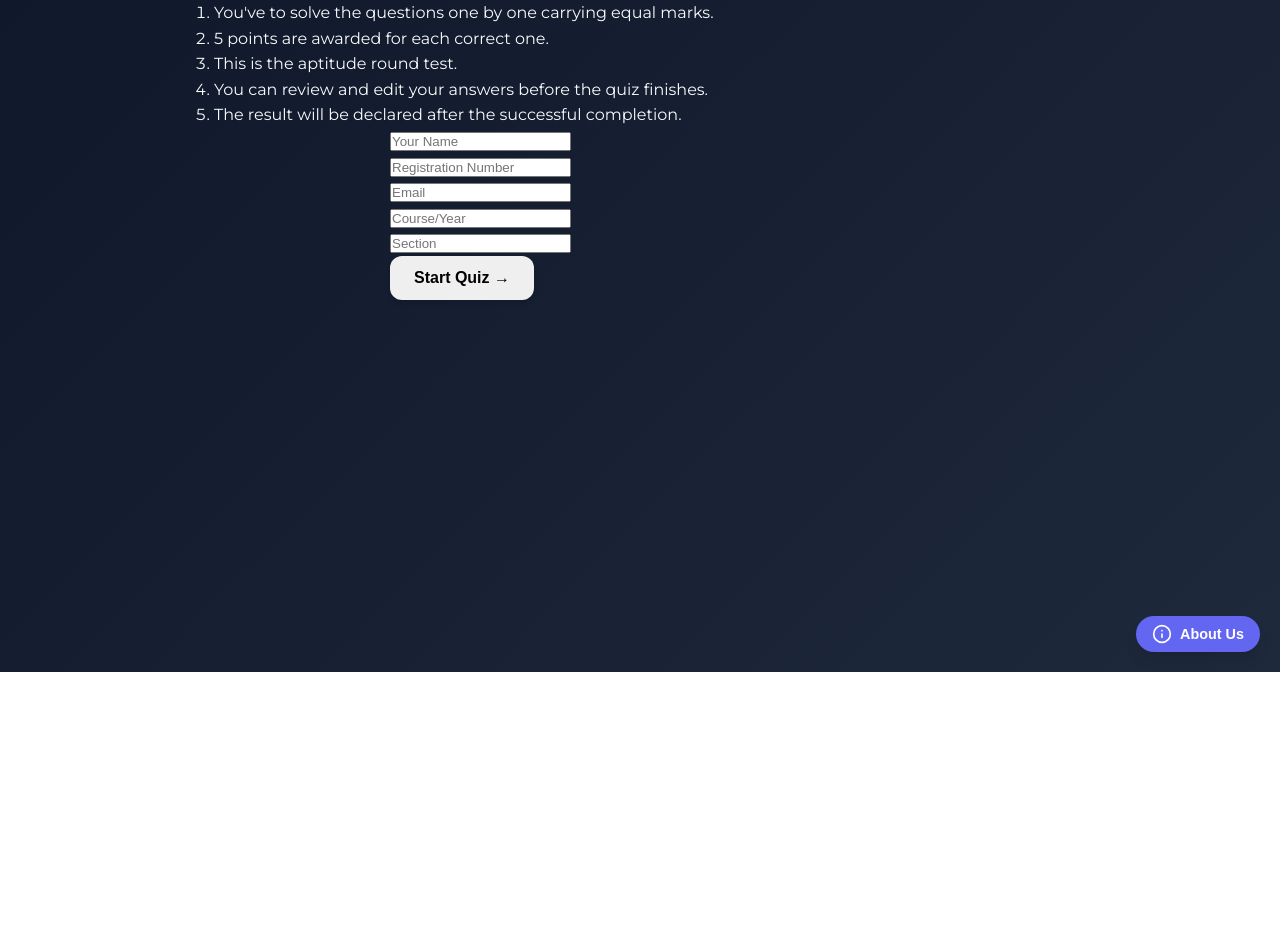
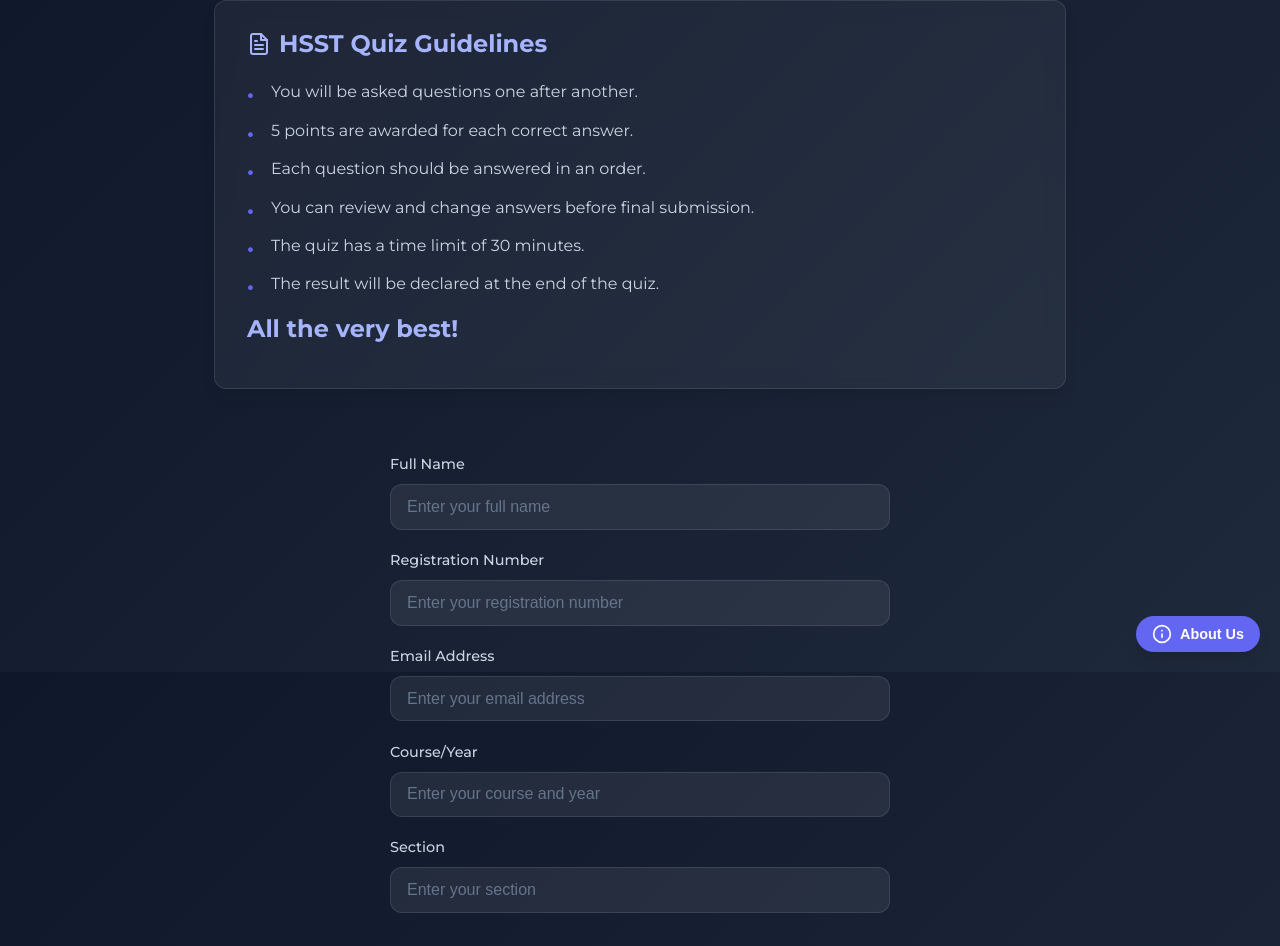
Before and after one commit to Hridesh-Srivastava/quiz-app-frontend, a React (Vite) app: page / in a window 1280 px wide. Shown: the part 128-1074 px from the top of the page. Before the commit the page ends 800 px from the top, so only its background shows below. Built offline with nearby package versions, Linux system fonts and the light colour scheme.

Commit message:
fix: Address minor bugs in user authentication flow and improve session handling

```diff
--- a/src/components/Main.jsx
+++ b/src/components/Main.jsx
@@ -1,340 +1,210 @@
-// "use client"
+"use client"
 
-// import { useRef, useState, useEffect } from "react"
-// import { useDispatch } from "react-redux"
-// import { useNavigate } from "react-router-dom"
-// import { setUserData } from "../redux/result_reducer.js"
-// import "../styles/main.css"
-// import axios from "axios"
-
-// export default function Main() {
-//   const nameRef = useRef(null)
-//   const regNumberRef = useRef(null)
-//   const emailRef = useRef(null)
-//   const courseYearRef = useRef(null)
-//   const sectionRef = useRef(null)
-//   const [loading, setLoading] = useState(false)
-//   const [error, setError] = useState(null)
-//   const dispatch = useDispatch()
-//   const navigate = useNavigate()
-
-//   // Clear any existing timer data when returning to registration page
-//   useEffect(() => {
-//     const clearPreviousTimer = async () => {
-//       const regNumber = localStorage.getItem("lastRegistrationNumber")
-//       if (regNumber) {
-//         try {
-//           await axios.delete(`${import.meta.env.VITE_REACT_APP_SERVER_HOSTNAME}/api/timer/${regNumber}`, {
-//             timeout: 3000,
-//           })
-//           localStorage.removeItem("lastRegistrationNumber")
-//         } catch (error) {
-//           console.log("Error clearing previous timer (non-critical):", error.message)
-//           localStorage.removeItem("lastRegistrationNumber")
-//         }
-//       }
-//     }
-
-//     clearPreviousTimer()
-//   }, [])
-
-//   async function startQuiz(event) {
-//     event.preventDefault()
-//     const userData = {
-//       name: nameRef.current.value,
-//       registrationNumber: regNumberRef.current.value,
-//       email: emailRef.current.value,
-//       courseYear: courseYearRef.current.value,
-//       section: sectionRef.current.value,
-//     }
-
-//     if (Object.values(userData).every((value) => value)) {
-//       setLoading(true)
-//       setError(null)
-
-//       try {
-//         const response = await axios.post(`${import.meta.env.VITE_REACT_APP_SERVER_HOSTNAME}/api/user`, userData, {
-//           timeout: 5000,
-//         })
-
-//         if (response.data) {
-//           console.log("User registered successfully:", response.data)
-//           dispatch(setUserData(userData))
-
-//           // Store registration number for later cleanup
-//           localStorage.setItem("lastRegistrationNumber", userData.registrationNumber)
-
-//           navigate("/quiz")
-//         }
-//       } catch (err) {
-//         console.error("Error registering user:", err)
-//         setError(err.response?.data?.error || "Failed to register user. Please try again.")
-//       } finally {
-//         setLoading(false)
-//       }
-//     } else {
-//       setError("Please fill out all fields correctly.")
-//     }
-//   }
-
-//   return (
-//     <div className="container">
-//       <h1 className="title">HSST TechQuiz Hub</h1>
-
-//       <div className="welcome-section">
-//         <div className="rules-card">
-//           <h2>
-//             <svg
-//               xmlns="http://www.w3.org/2000/svg"
-//               width="24"
-//               height="24"
-//               viewBox="0 0 24 24"
-//               fill="none"
-//               stroke="currentColor"
-//               strokeWidth="2"
-//               strokeLinecap="round"
-//               strokeLinejoin="round"
-//             >
-//               <path d="M14 2H6a2 2 0 0 0-2 2v16a2 2 0 0 0 2 2h12a2 2 0 0 0 2-2V8z"></path>
-//               <polyline points="14 2 14 8 20 8"></polyline>
-//               <line x1="16" y1="13" x2="8" y2="13"></line>
-//               <line x1="16" y1="17" x2="8" y2="17"></line>
-//               <polyline points="10 9 9 9 8 9"></polyline>
-//             </svg>
-//             HSST Quiz Guidelines
-//           </h2>
-//           <ul className="rules-list">
-//             <li>You will be asked questions one after another.</li>
-//             <li>5 points are awarded for each correct answer.</li>
-//             <li>Each question should be answered in an order.</li>
-//             <li>You can review and change answers before final submission.</li>
-//             <li>The quiz has a time limit of {import.meta.env.VITE_QUIZ_DURATION_MINUTES || 30} minutes.</li>
-//             <li>The result will be declared at the end of the quiz.</li>
-//             <h2>All the very best!</h2>
-//           </ul>
-//         </div>
-//       </div>
-
-//       {error && <div className="error">{error}</div>}
-
-//       <form id="form" onSubmit={startQuiz}>
-//         <div className="form-group">
-//           <label htmlFor="name">Full Name</label>
-//           <input
-//             ref={nameRef}
-//             id="name"
-//             className="form-control"
-//             type="text"
-//             placeholder="Enter your full name"
-//             required
-//           />
-//         </div>
-
-//         <div className="form-group">
-//           <label htmlFor="regNumber">Registration Number</label>
-//           <input
-//             ref={regNumberRef}
-//             id="regNumber"
-//             className="form-control"
-//             type="text"
-//             placeholder="Enter your registration number"
-//             required
-//           />
-//         </div>
-
-//         <div className="form-group">
-//           <label htmlFor="email">Email Address</label>
-//           <input
-//             ref={emailRef}
-//             id="email"
-//             className="form-control"
-//             type="email"
-//             placeholder="Enter your email address"
-//             required
-//           />
-//         </div>
-
-//         <div className="form-group">
-//           <label htmlFor="courseYear">Course/Year</label>
-//           <input
-//             ref={courseYearRef}
-//             id="courseYear"
-//             className="form-control"
-//             type="text"
-//             placeholder="Enter your course and year"
-//             required
-//           />
-//         </div>
-
-//         <div className="form-group">
-//           <label htmlFor="section">Section</label>
-//           <input
-//             ref={sectionRef}
-//             id="section"
-//             className="form-control"
-//             type="text"
-//             placeholder="Enter your section"
-//             required
-//           />
-//         </div>
-
-//         <button type="submit" className="btn btn-primary start-button" disabled={loading}>
-//           {loading ? (
-//             <>
-//               <span className="loading"></span>
-//               Registering...
-//             </>
-//           ) : (
-//             <>
-//               Start Quiz
-//               <svg
-//                 xmlns="http://www.w3.org/2000/svg"
-//                 width="20"
-//                 height="20"
-//                 viewBox="0 0 24 24"
-//                 fill="none"
-//                 stroke="currentColor"
-//                 strokeWidth="2"
-//                 strokeLinecap="round"
-//                 strokeLinejoin="round"
-//               >
-//                 <line x1="5" y1="12" x2="19" y2="12"></line>
-//                 <polyline points="12 5 19 12 12 19"></polyline>
-//               </svg>
-//             </>
-//           )}
-//         </button>
-//       </form>
-//     </div>
-//   )
-// }
-
-import React, { useRef, useState, useEffect } from "react";
-import { useDispatch } from "react-redux";
-import { useNavigate } from "react-router-dom";
-import axios from "axios";
-import { setUserData } from "../redux/userSlice";
-import "../styles/Main.css";
+import { useRef, useState, useEffect } from "react"
+import { useDispatch } from "react-redux"
+import { useNavigate } from "react-router-dom"
+import { setUserData } from "../redux/result_reducer.js"
+import "../styles/main.css"
+import axios from "axios"
 
 export default function Main() {
-  const nameRef = useRef(null);
-  const regNumberRef = useRef(null);
-  const emailRef = useRef(null);
-  const courseYearRef = useRef(null);
-  const sectionRef = useRef(null);
-  const [loading, setLoading] = useState(false);
-  const [error, setError] = useState(null);
-  const dispatch = useDispatch();
-  const navigate = useNavigate();
+  const nameRef = useRef(null)
+  const regNumberRef = useRef(null)
+  const emailRef = useRef(null)
+  const courseYearRef = useRef(null)
+  const sectionRef = useRef(null)
+  const [loading, setLoading] = useState(false)
+  const [error, setError] = useState(null)
+  const dispatch = useDispatch()
+  const navigate = useNavigate()
 
   // Clear any existing timer data when returning to registration page
   useEffect(() => {
     const clearPreviousTimer = async () => {
-      const regNumber = localStorage.getItem("lastRegistrationNumber");
+      const regNumber = localStorage.getItem("lastRegistrationNumber")
       if (regNumber) {
         try {
           await axios.delete(`${import.meta.env.VITE_REACT_APP_SERVER_HOSTNAME}/api/timer/${regNumber}`, {
             timeout: 3000,
-          });
-          localStorage.removeItem("lastRegistrationNumber");
+          })
+          localStorage.removeItem("lastRegistrationNumber")
         } catch (error) {
-          console.log("Error clearing previous timer (non-critical):", error.message);
-          localStorage.removeItem("lastRegistrationNumber");
+          console.log("Error clearing previous timer (non-critical):", error.message)
+          localStorage.removeItem("lastRegistrationNumber")
         }
       }
-    };
+    }
 
-    clearPreviousTimer();
-  }, []);
+    clearPreviousTimer()
+  }, [])
 
   async function startQuiz(event) {
-    event.preventDefault();
+    event.preventDefault()
     const userData = {
       name: nameRef.current.value,
       registrationNumber: regNumberRef.current.value,
       email: emailRef.current.value,
       courseYear: courseYearRef.current.value,
       section: sectionRef.current.value,
-    };
-
-    // Validate registration number format to allow alphabets and numerals
-    if (!/^[a-zA-Z0-9]+$/.test(userData.registrationNumber)) {
-      setError("Invalid registration number format. Only alphabets and numerals are allowed.");
-      return;
     }
 
     if (Object.values(userData).every((value) => value)) {
-      setLoading(true);
-      setError(null);
+      setLoading(true)
+      setError(null)
 
       try {
         const response = await axios.post(`${import.meta.env.VITE_REACT_APP_SERVER_HOSTNAME}/api/user`, userData, {
           timeout: 5000,
-        });
+        })
 
         if (response.data) {
-          console.log("User registered successfully:", response.data);
-          dispatch(setUserData(userData));
+          console.log("User registered successfully:", response.data)
+          dispatch(setUserData(userData))
 
           // Store registration number for later cleanup
-          localStorage.setItem("lastRegistrationNumber", userData.registrationNumber);
+          localStorage.setItem("lastRegistrationNumber", userData.registrationNumber)
 
-          navigate("/quiz");
+          navigate("/quiz")
         }
       } catch (err) {
-        console.error("Error registering user:", err);
-        setError(err.response?.data?.error || "Failed to register user. Please try again.");
+        console.error("Error registering user:", err)
+        setError(err.response?.data?.error || "Failed to register user. Please try again.")
       } finally {
-        setLoading(false);
+        setLoading(false)
       }
     } else {
-      setError("Please fill out all fields correctly.");
+      setError("Please fill out all fields correctly.")
     }
   }
 
   return (
     <div className="container">
-      <h1 className="title text-light">Quiz App</h1>
+      <h1 className="title">HSST TechQuiz Hub</h1>
 
-      <ol>
-        <li>You've to solve the questions one by one carrying equal marks.</li>
-        <li>5 points are awarded for each correct one.</li>
-        <li>This is the aptitude round test.</li>
-        <li>You can review and edit your answers before the quiz finishes.</li>
-        <li>The result will be declared after the successful completion.</li>
-      </ol>
+      <div className="welcome-section">
+        <div className="rules-card">
+          <h2>
+            <svg
+              xmlns="http://www.w3.org/2000/svg"
+              width="24"
+              height="24"
+              viewBox="0 0 24 24"
+              fill="none"
+              stroke="currentColor"
+              strokeWidth="2"
+              strokeLinecap="round"
+              strokeLinejoin="round"
+            >
+              <path d="M14 2H6a2 2 0 0 0-2 2v16a2 2 0 0 0 2 2h12a2 2 0 0 0 2-2V8z"></path>
+              <polyline points="14 2 14 8 20 8"></polyline>
+              <line x1="16" y1="13" x2="8" y2="13"></line>
+              <line x1="16" y1="17" x2="8" y2="17"></line>
+              <polyline points="10 9 9 9 8 9"></polyline>
+            </svg>
+            HSST Quiz Guidelines
+          </h2>
+          <ul className="rules-list">
+            <li>You will be asked questions one after another.</li>
+            <li>5 points are awarded for each correct answer.</li>
+            <li>Each question should be answered in an order.</li>
+            <li>You can review and change answers before final submission.</li>
+            <li>The quiz has a time limit of {import.meta.env.VITE_QUIZ_DURATION_MINUTES || 30} minutes.</li>
+            <li>The result will be declared at the end of the quiz.</li>
+            <h2>All the very best!</h2>
+          </ul>
+        </div>
+      </div>
 
       {error && <div className="error">{error}</div>}
 
       <form id="form" onSubmit={startQuiz}>
-        <div>
-          <input name="name" ref={nameRef} className="userid" type="text" placeholder="Your Name" required />
-        </div>
-        <div>
+        <div className="form-group">
+          <label htmlFor="name">Full Name</label>
           <input
-            name="regNumber"
-            ref={regNumberRef}
-            className="userid"
+            ref={nameRef}
+            id="name"
+            className="form-control"
             type="text"
-            placeholder="Registration Number"
+            placeholder="Enter your full name"
             required
           />
         </div>
-        <div>
-          <input name="email" ref={emailRef} className="userid" type="email" placeholder="Email" required />
+
+        <div className="form-group">
+          <label htmlFor="regNumber">Registration Number</label>
+          <input
+            ref={regNumberRef}
+            id="regNumber"
+            className="form-control"
+            type="text"
+            placeholder="Enter your registration number"
+            required
+          />
         </div>
-        <div>
-          <input name="course" ref={courseYearRef} className="userid" type="text" placeholder="Course/Year" required />
+
+        <div className="form-group">
+          <label htmlFor="email">Email Address</label>
+          <input
+            ref={emailRef}
+            id="email"
+            className="form-control"
+            type="email"
+            placeholder="Enter your email address"
+            required
+          />
         </div>
-        <div>
-          <input name="section" ref={sectionRef} className="userid" type="text" placeholder="Section" required />
+
+        <div className="form-group">
+          <label htmlFor="courseYear">Course/Year</label>
+          <input
+            ref={courseYearRef}
+            id="courseYear"
+            className="form-control"
+            type="text"
+            placeholder="Enter your course and year"
+            required
+          />
         </div>
-        <div className="start">
-          <button type="submit" className="btn" disabled={loading}>
-            {loading ? "Registering..." : "Start Quiz →"}
-          </button>
+
+        <div className="form-group">
+          <label htmlFor="section">Section</label>
+          <input
+            ref={sectionRef}
+            id="section"
+            className="form-control"
+            type="text"
+            placeholder="Enter your section"
+            required
+          />
         </div>
+
+        <button type="submit" className="btn btn-primary start-button" disabled={loading}>
+          {loading ? (
+            <>
+              <span className="loading"></span>
+              Registering...
+            </>
+          ) : (
+            <>
+              Start Quiz
+              <svg
+                xmlns="http://www.w3.org/2000/svg"
+                width="20"
+                height="20"
+                viewBox="0 0 24 24"
+                fill="none"
+                stroke="currentColor"
+                strokeWidth="2"
+                strokeLinecap="round"
+                strokeLinejoin="round"
+              >
+                <line x1="5" y1="12" x2="19" y2="12"></line>
+                <polyline points="12 5 19 12 12 19"></polyline>
+              </svg>
+            </>
+          )}
+        </button>
       </form>
     </div>
-  );
+  )
 }
```
